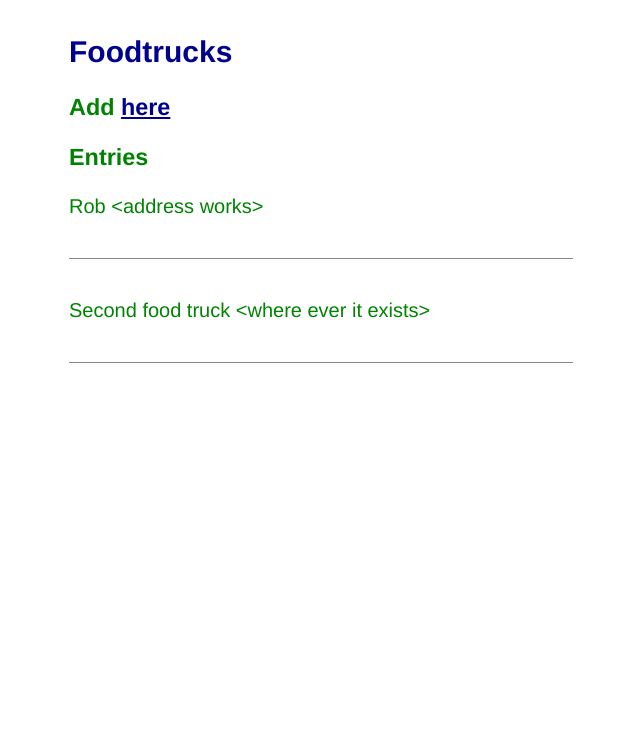
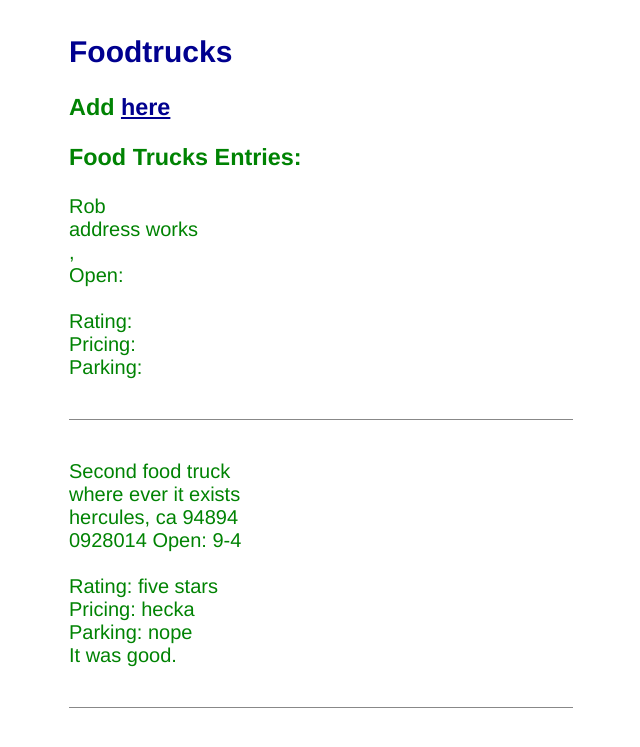
Before and after one commit to robpelayo/Covid_Kitchen, a Flask app: page / in a window 1280 px wide. Shown: the top 747 px of the page, without its empty margins (319-959 px from the left). Run offline with Flask 2, Linux system fonts and the light colour scheme; data comes from the database, SQL or seed files in the repository.

Commit message:
Fixed display of entries

```diff
--- a/hw2/templates/index.html
+++ b/hw2/templates/index.html
@@ -3,12 +3,24 @@
     <h2>Foodtrucks</h2>
 
     <h3>Add <a href="{{ url_for('add') }}">here</a></h3>
-    <h3>Entries</h3>
+    <h3>Food Trucks Entries:</h3>
     {% for entry in entries %}
         <p class=entry>
-            {{ entry.name }} &lt;{{ entry.address}}&gt;
-<!--	    <br>signed on {{ entry.signed_on }}<br>-->
-<!--	    {{ entry.message }}-->
+            {{ entry.name }}
+            <br>
+            {{ entry.address }}
+            <br>
+            {{ entry.city }}, {{ entry.state }} {{entry.zip}}
+            <br>
+            {{ entry.phone }} Open: {{ entry.hours }}
+            <br><br>
+            Rating: {{ entry.rating }}
+            <br>
+            Pricing: {{ entry.pricing }}
+            <br>
+            Parking: {{ entry.parking }}
+            <br>
+            {{ entry.review }}
         </p>
     {% endfor %}
 
--- a/hw2/templates/layout.html
+++ b/hw2/templates/layout.html
@@ -1,6 +1,6 @@
 <!doctype html>
 <html>
-<title>My Visitors</title>
+<title>Food Trucks</title>
 <link rel=stylesheet type=text/css href="{{ url_for('static', filename='style.css') }}">
 <div class=page>
     {% block content %}{% endblock %}
```
